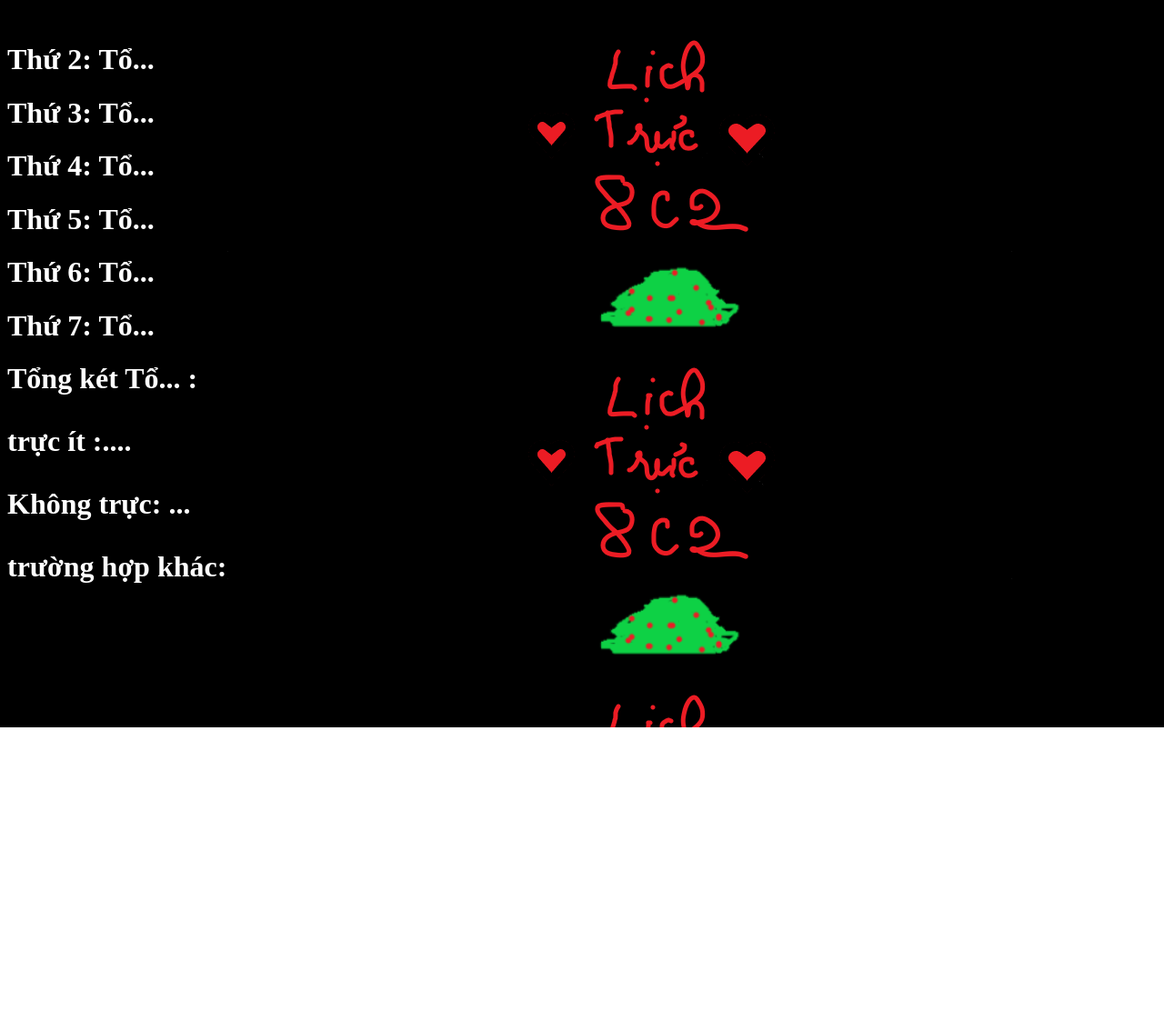
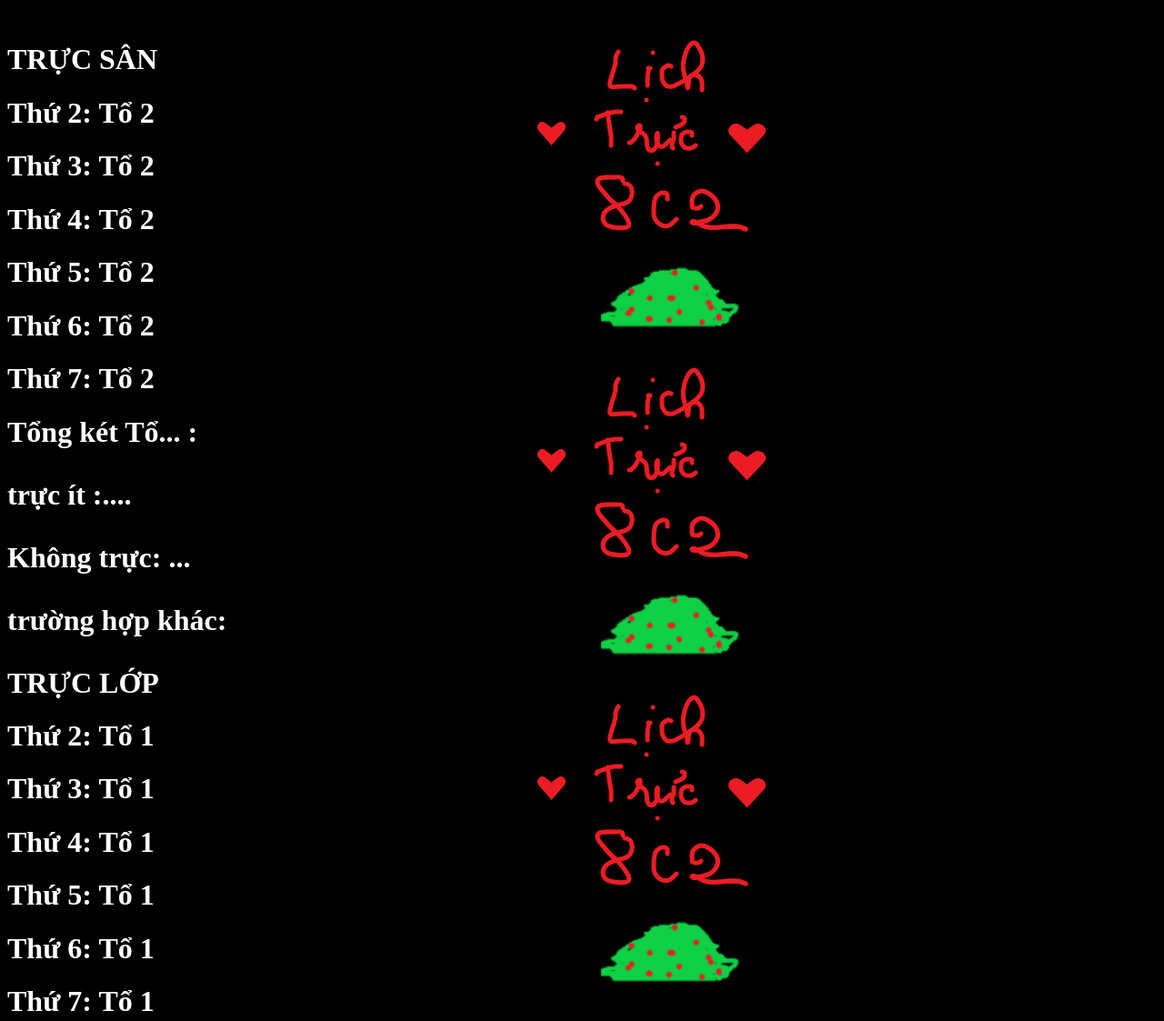
Before and after one commit to kien1234567/kiendell, a plain HTML site: page lichtruc.html in a window 1280 px wide. Shown: the top 1123 px of the page at 91% size. Before the commit the page ends 800 px from the top, so only its background shows below. Drawn offline with Linux system fonts and the light colour scheme.

Commit message:
Update lichtruc.html

```diff
--- a/lichtruc.html
+++ b/lichtruc.html
@@ -14,12 +14,21 @@
 </head>
 </head>
 <body>
-<h1 style="color: white">Thứ 2: Tổ...</h1>
-<h1 style="color: white">Thứ 3: Tổ...</h1>
-<h1 style="color: white"> Thứ 4: Tổ...</h1>
-<h1 style="color: white"> Thứ 5: Tổ...</h1>
-<h1 style="color: white"> Thứ 6: Tổ...</h1>
-<h1 style="color: white"> Thứ 7: Tổ...</h1>
-<h1 style="color: white"> Tổng két Tổ... : <p>trực ít :....</p><p>Không trực: ... </p><p>trường hợp khác:   </p>
+<h1 style="color: white">TRỰC SÂN</h1>
+<h1 style="color: white">Thứ 2: Tổ 2 </h1>
+<h1 style="color: white">Thứ 3: Tổ 2</h1>
+<h1 style="color: white">Thứ 4: Tổ 2</h1>
+<h1 style="color: white">Thứ 5: Tổ 2</h1>
+<h1 style="color: white">Thứ 6: Tổ 2</h1>
+<h1 style="color: white">Thứ 7: Tổ 2</h1>
+<h1 style="color: white">Tổng két Tổ... : <p>trực ít :....</p><p>Không trực: ... </p><p>trường hợp khác:   </p>
+<h1 style="color: white">TRỰC LỚP</h1>
+<h1 style="color: white">Thứ 2: Tổ 1</h1>
+<h1 style="color: white">Thứ 3: Tổ 1</h1>
+<h1 style="color: white">Thứ 4: Tổ 1</h1>
+<h1 style="color: white">Thứ 5: Tổ 1</h1>
+<h1 style="color: white">Thứ 6: Tổ 1</h1>
+<h1 style="color: white">Thứ 7: Tổ 1</h1>
+<h1 style="color: white">Tổng két Tổ... : <p>trực ít :....</p><p>Không trực: ... </p><p>trường hợp khác:   </p>
 </body>
 </html>
```
